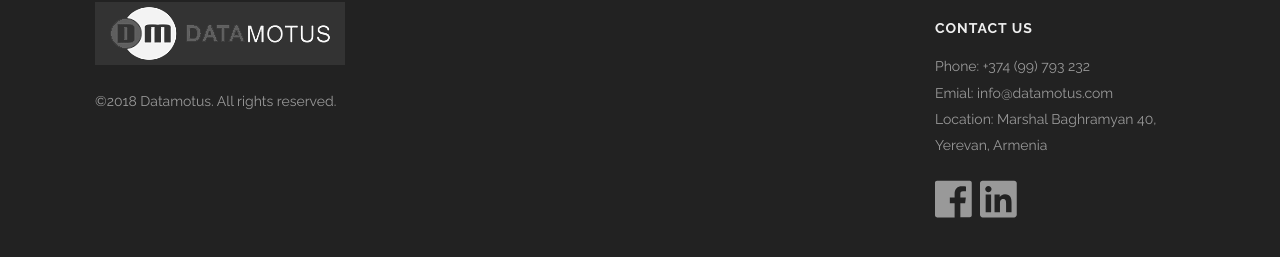
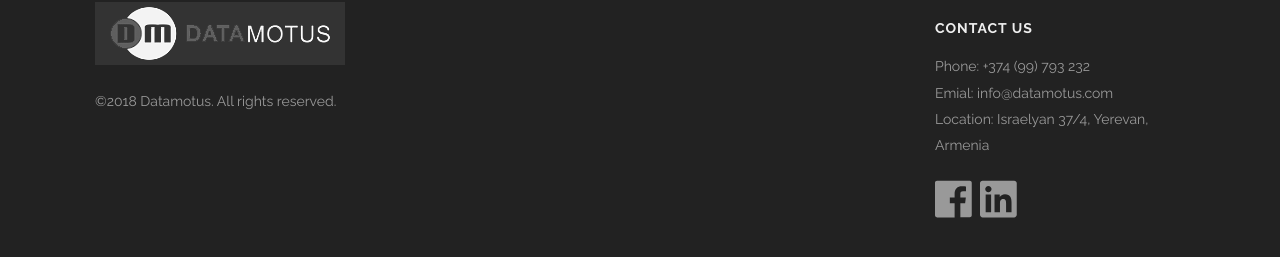
Before and after one commit to Habet/datamotus.github.io, a Jekyll site: the page built from index.html, in a window 1280 px wide and 900 px high, scrolled down 2773 px. Shown: the part 609-866 px from the top of the window. Built offline with Jekyll 4.4.1, drawn with Linux system fonts in a browser that asks for light colours.

Commit message:
Update footer.html

```diff
--- a/_includes/footer.html
+++ b/_includes/footer.html
@@ -49,7 +49,7 @@
       <ul>
         <li>Phone: +374 (99) 793 232</li>
         <li>Emial: info@datamotus.com</li>
-        <li>Location: Marshal Baghramyan 40, Yerevan, Armenia</li>
+        <li>Location: Israelyan 37/4, Yerevan, Armenia</li>
       </ul>
       <div class='spacing'></div>
       <ul class='socials'>
```
